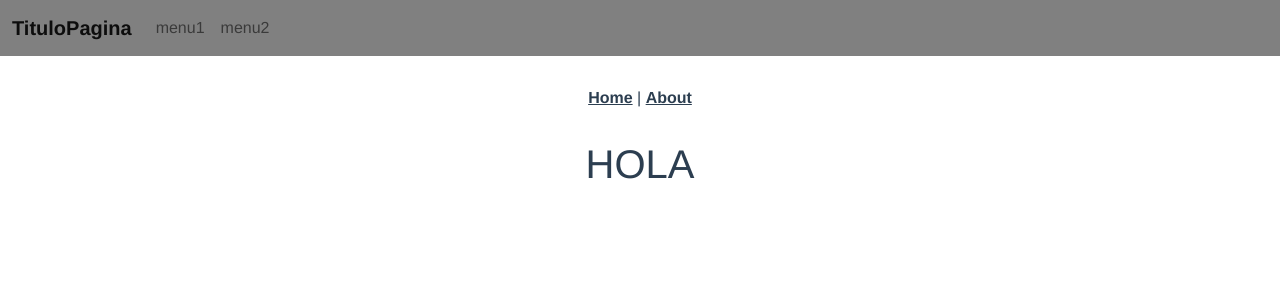
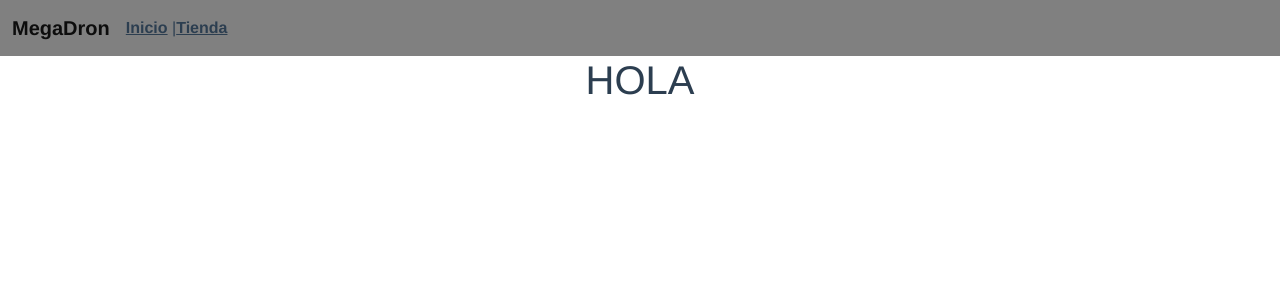
Before and after one commit to Nelitaa/Practica2-vuejs, a Vue app in the folder myapp/: page /products in a window 1280 px wide. Shown: the top 300 px of the page. Built offline with nearby package versions, Linux system fonts and the light colour scheme.

Commit message:
Change page title

```diff
--- a/myapp/src/App.vue
+++ b/myapp/src/App.vue
@@ -1,10 +1,5 @@
 <template>
-  <app-menu></app-menu>
-  <nav>
-    <router-link to="/">Home</router-link> |
-    <router-link to="/about">About</router-link>
-  </nav>
-
+  <app-menu title="MegaDron"></app-menu>
   <router-view />
 </template>
 
--- a/myapp/src/components/AppMenu.vue
+++ b/myapp/src/components/AppMenu.vue
@@ -1,7 +1,7 @@
 <template>
   <nav class="navbar navbar-expand-lg" style="background-color: gray">
     <div class="container-fluid">
-      <a class="navbar-brand" href="#">TituloPagina</a>
+      <a class="navbar-brand" href="#">{{ title }}</a>
       <button
         class="navbar-toggler"
         type="button"
@@ -15,11 +15,9 @@
       </button>
       <div class="collapse navbar-collapse" id="navbarSupportedContent">
         <ul class="navbar-nav me-auto mb-2 mb-lg-0">
+          <li class="nav-item"><router-link to="/">Inicio</router-link> |</li>
           <li class="nav-item">
-            <a class="nav-link" aria-current="page" href="#">menu1</a>
-          </li>
-          <li class="nav-item">
-            <a class="nav-link" href="#">menu2</a>
+            <router-link to="/about">Tienda</router-link>
           </li>
         </ul>
       </div>
@@ -33,6 +31,7 @@ export default {
   data() {
     return {};
   },
+  props: ["title"],
   methods: {},
   computed: {},
   mounted() {},
```
